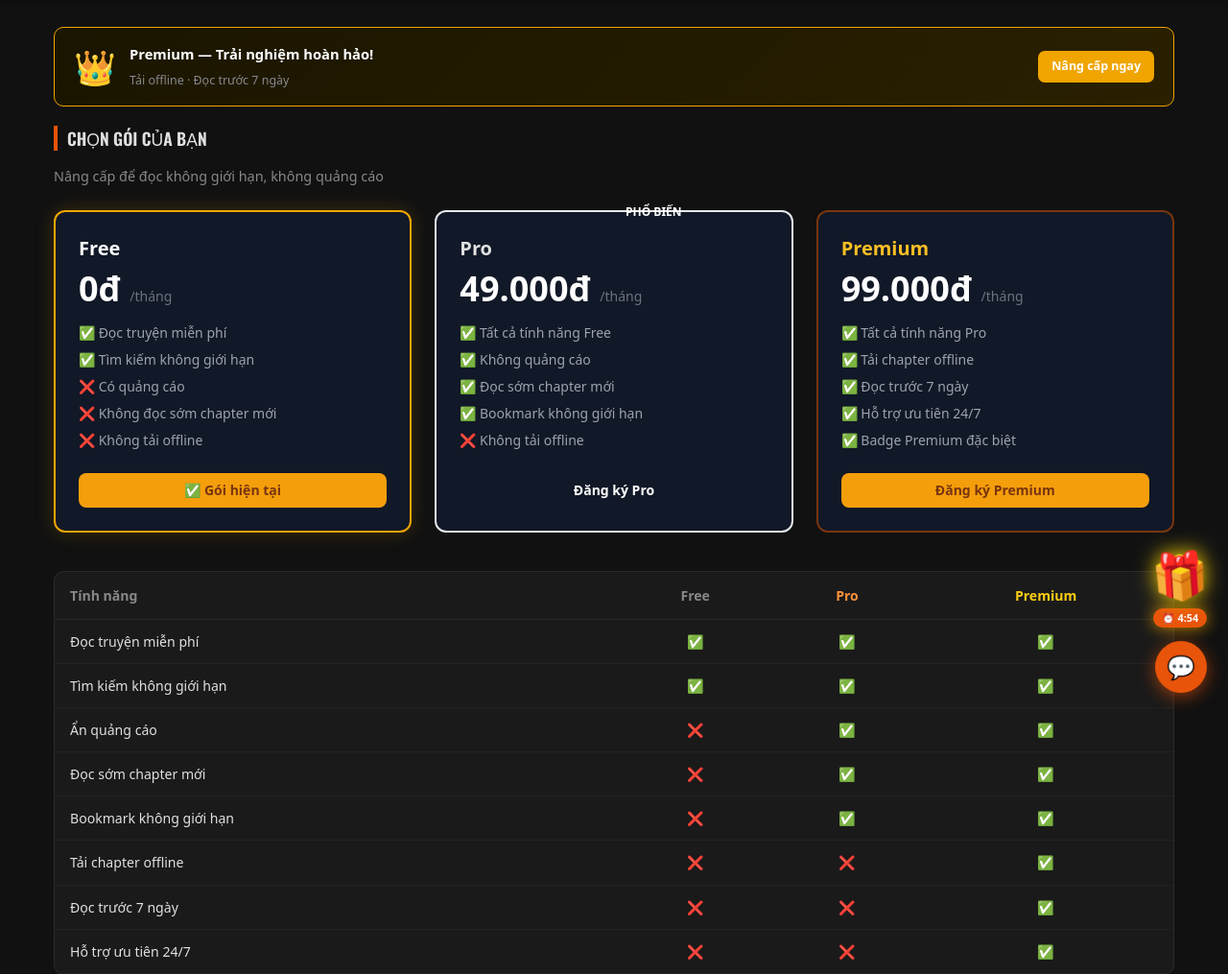
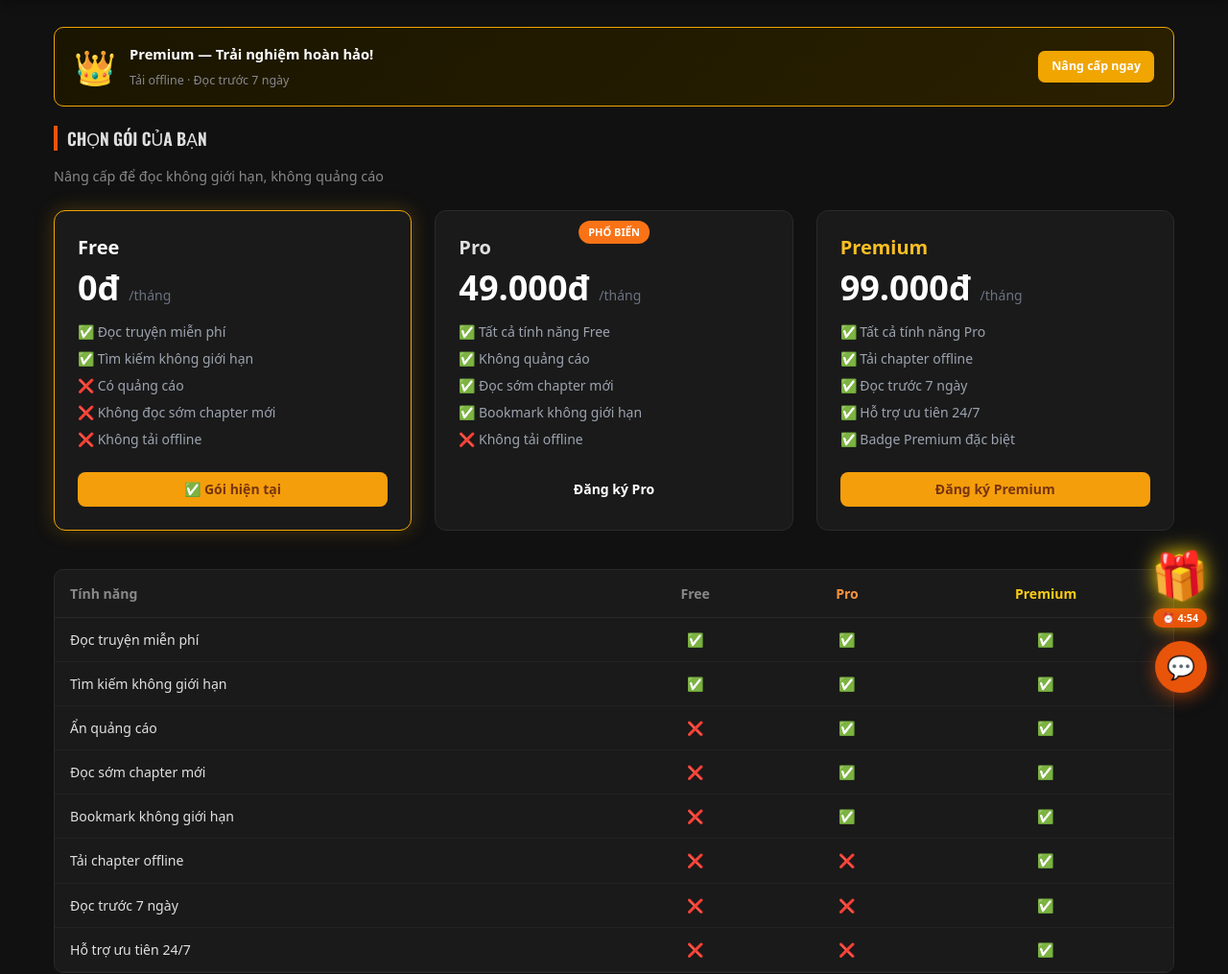
Before and after one commit to zorobmt159/web-truyen-tranh-, a Django app: page /pricing/ in a window 1280 px wide. Shown: the part 56-1071 px from the top of the page at 96% size. Run offline with Django 5.2, Linux system fonts and the light colour scheme; the visitor is signed in with stand-in values (Sample User, id 1); data comes from the database, SQL or seed files in the repository; data that the repository does not hold is empty.

Commit message:
Update pricing.html

```diff
--- a/users/templates/users/pricing.html
+++ b/users/templates/users/pricing.html
@@ -5,79 +5,159 @@
 {% block page_class %}no-sidebar{% endblock %}
 {% block sidebar %}{% endblock %}
 
-
 {% block extra_css %}
 <link href="https://cdn.jsdelivr.net/npm/tailwindcss@2.2.19/dist/tailwind.min.css" rel="stylesheet"/>
+
 <style>
-  .plan-card{transition:transform .2s,box-shadow .2s;}
-  .plan-card:hover{transform:translateY(-6px);}
-  .current-plan{border-color:#f0a500!important;box-shadow:0 0 20px rgba(240,165,0,.2);}
+  .plan-card{
+    transition: transform .2s, box-shadow .2s;
+    background: var(--surface);
+    border: 1px solid var(--border);
+    position: relative;
+    overflow: visible;
+  }
+
+  .plan-card:hover{
+    transform: translateY(-6px);
+    box-shadow: 0 10px 30px rgba(0,0,0,.25);
+  }
+
+  .current-plan{
+    border-color:#f0a500!important;
+    box-shadow:0 0 20px rgba(240,165,0,.25);
+  }
+
+  .badge-popular{
+    position:absolute;
+    top:10px;
+    left:50%;
+    transform:translateX(-50%);
+    background:#f97316;
+    color:#fff;
+    font-size:11px;
+    font-weight:700;
+    padding:4px 10px;
+    border-radius:999px;
+    z-index:10;
+  }
 </style>
 {% endblock %}
 
 {% block content %}
+
 <h2 class="section-title">Chọn gói của bạn</h2>
-<p style="color:var(--muted);margin-bottom:24px;font-size:.9rem;">Nâng cấp để đọc không giới hạn, không quảng cáo</p>
+<p style="color:var(--muted);margin-bottom:24px;font-size:.9rem;">
+  Nâng cấp để đọc không giới hạn, không quảng cáo
+</p>
 
-{% if messages %}{% for msg in messages %}<div style="background:rgba(232,84,10,.15);border:1px solid var(--accent);border-radius:8px;padding:12px 16px;margin-bottom:16px;color:var(--accent);">{{ msg }}</div>{% endfor %}{% endif %}
+{% if messages %}
+  {% for msg in messages %}
+    <div style="background:rgba(232,84,10,.15);border:1px solid var(--accent);border-radius:8px;padding:12px 16px;margin-bottom:16px;color:var(--accent);">
+      {{ msg }}
+    </div>
+  {% endfor %}
+{% endif %}
 
 <div class="grid grid-cols-1 md:grid-cols-3 gap-6 mb-10">
 
   <!-- FREE -->
-  <div class="plan-card bg-gray-900 border-2 {% if current_plan == 'free' %}current-plan{% else %}border-gray-800{% endif %} rounded-xl p-6 flex flex-col">
+  <div class="plan-card {% if current_plan == 'free' %}current-plan{% endif %} rounded-xl p-6 flex flex-col">
     <div class="mb-4">
       <h2 class="text-xl font-bold text-white">Free</h2>
-      <p class="text-4xl font-bold text-white mt-2">0đ <span class="text-sm text-gray-500 font-normal">/tháng</span></p>
+      <p class="text-4xl font-bold text-white mt-2">
+        0đ <span class="text-sm text-gray-500 font-normal">/tháng</span>
+      </p>
     </div>
+
     <ul class="text-sm text-gray-400 space-y-2 flex-1 mb-6">
-      <li>✅ Đọc truyện miễn phí</li><li>✅ Tìm kiếm không giới hạn</li>
-      <li>❌ Có quảng cáo</li><li>❌ Không đọc sớm chapter mới</li><li>❌ Không tải offline</li>
+      <li>✅ Đọc truyện miễn phí</li>
+      <li>✅ Tìm kiếm không giới hạn</li>
+      <li>❌ Có quảng cáo</li>
+      <li>❌ Không đọc sớm chapter mới</li>
+      <li>❌ Không tải offline</li>
     </ul>
-    <button disabled class="w-full py-2 rounded-lg {% if current_plan == 'free' %}bg-yellow-500 text-yellow-900{% else %}bg-gray-700 text-gray-400{% endif %} font-bold text-sm cursor-not-allowed">
+
+    <button disabled class="w-full py-2 rounded-lg
+      {% if current_plan == 'free' %}
+        bg-yellow-500 text-yellow-900
+      {% else %}
+        bg-gray-700 text-gray-400
+      {% endif %}
+      font-bold text-sm cursor-not-allowed">
       {% if current_plan == 'free' %}✅ Gói hiện tại{% else %}Gói cơ bản{% endif %}
     </button>
   </div>
 
   <!-- PRO -->
-  <div class="plan-card bg-gray-900 border-2 {% if current_plan == 'pro' %}current-plan{% else %}border-orange-900{% endif %} rounded-xl p-6 flex flex-col relative">
-    <div class="absolute -top-3 left-1/2 -translate-x-1/2 bg-orange-500 text-white text-xs font-bold px-3 py-1 rounded-full">PHỔ BIẾN</div>
+  <div class="plan-card {% if current_plan == 'pro' %}current-plan{% endif %} rounded-xl p-6 flex flex-col">
+
+    <div class="badge-popular">PHỔ BIẾN</div>
+
     <div class="mb-4">
       <h2 class="text-xl font-bold text-orange-400">Pro</h2>
-      <p class="text-4xl font-bold text-white mt-2">49.000đ <span class="text-sm text-gray-500 font-normal">/tháng</span></p>
+      <p class="text-4xl font-bold text-white mt-2">
+        49.000đ <span class="text-sm text-gray-500 font-normal">/tháng</span>
+      </p>
     </div>
+
     <ul class="text-sm text-gray-400 space-y-2 flex-1 mb-6">
-      <li>✅ Tất cả tính năng Free</li><li>✅ Không quảng cáo</li>
-      <li>✅ Đọc sớm chapter mới</li><li>✅ Bookmark không giới hạn</li><li>❌ Không tải offline</li>
+      <li>✅ Tất cả tính năng Free</li>
+      <li>✅ Không quảng cáo</li>
+      <li>✅ Đọc sớm chapter mới</li>
+      <li>✅ Bookmark không giới hạn</li>
+      <li>❌ Không tải offline</li>
     </ul>
+
     {% if current_plan == 'pro' %}
-      <button disabled class="w-full py-2 rounded-lg bg-yellow-500 text-yellow-900 font-bold text-sm cursor-not-allowed">✅ Gói hiện tại</button>
+      <button disabled class="w-full py-2 rounded-lg bg-yellow-500 text-yellow-900 font-bold text-sm cursor-not-allowed">
+        ✅ Gói hiện tại
+      </button>
     {% elif current_plan == 'premium' %}
-      <button disabled class="w-full py-2 rounded-lg bg-gray-700 text-gray-500 font-bold text-sm cursor-not-allowed">Gói thấp hơn gói hiện tại</button>
+      <button disabled class="w-full py-2 rounded-lg bg-gray-700 text-gray-500 font-bold text-sm cursor-not-allowed">
+        Gói thấp hơn gói hiện tại
+      </button>
     {% else %}
-      <a href="{% url 'checkout' plan='pro' %}" class="block w-full py-2 rounded-lg bg-orange-500 hover:bg-orange-600 text-white font-bold text-sm text-center">Đăng ký Pro</a>
+      <a href="{% url 'checkout' plan='pro' %}"
+         class="block w-full py-2 rounded-lg bg-orange-500 hover:bg-orange-600 text-white font-bold text-sm text-center">
+        Đăng ký Pro
+      </a>
     {% endif %}
   </div>
 
   <!-- PREMIUM -->
-  <div class="plan-card bg-gray-900 border-2 {% if current_plan == 'premium' %}current-plan{% else %}border-yellow-900{% endif %} rounded-xl p-6 flex flex-col">
+  <div class="plan-card {% if current_plan == 'premium' %}current-plan{% endif %} rounded-xl p-6 flex flex-col">
+
     <div class="mb-4">
       <h2 class="text-xl font-bold text-yellow-400">Premium</h2>
-      <p class="text-4xl font-bold text-white mt-2">99.000đ <span class="text-sm text-gray-500 font-normal">/tháng</span></p>
+      <p class="text-4xl font-bold text-white mt-2">
+        99.000đ <span class="text-sm text-gray-500 font-normal">/tháng</span>
+      </p>
     </div>
+
     <ul class="text-sm text-gray-400 space-y-2 flex-1 mb-6">
-      <li>✅ Tất cả tính năng Pro</li><li>✅ Tải chapter offline</li>
-      <li>✅ Đọc trước 7 ngày</li><li>✅ Hỗ trợ ưu tiên 24/7</li><li>✅ Badge Premium đặc biệt</li>
+      <li>✅ Tất cả tính năng Pro</li>
+      <li>✅ Tải chapter offline</li>
+      <li>✅ Đọc trước 7 ngày</li>
+      <li>✅ Hỗ trợ ưu tiên 24/7</li>
+      <li>✅ Badge Premium đặc biệt</li>
     </ul>
+
     {% if current_plan == 'premium' %}
-      <a href="{% url 'cancel_subscription' %}" class="block w-full py-2 rounded-lg bg-gray-700 hover:bg-gray-600 text-gray-300 font-bold text-sm text-center">Hủy gia hạn</a>
+      <a href="{% url 'cancel_subscription' %}"
+         class="block w-full py-2 rounded-lg bg-gray-700 hover:bg-gray-600 text-gray-300 font-bold text-sm text-center">
+        Hủy gia hạn
+      </a>
     {% else %}
-      <a href="{% url 'checkout' plan='premium' %}" class="block w-full py-2 rounded-lg bg-yellow-500 hover:bg-yellow-400 text-yellow-900 font-bold text-sm text-center">Đăng ký Premium</a>
+      <a href="{% url 'checkout' plan='premium' %}"
+         class="block w-full py-2 rounded-lg bg-yellow-500 hover:bg-yellow-400 text-yellow-900 font-bold text-sm text-center">
+        Đăng ký Premium
+      </a>
     {% endif %}
   </div>
 
 </div>
 
-<!-- Bảng so sánh -->
+<!-- BẢNG SO SÁNH -->
 <div style="background:var(--surface);border:1px solid var(--border);border-radius:10px;overflow:hidden;margin-bottom:20px;">
   <table style="width:100%;border-collapse:collapse;font-size:.88rem;">
     <thead>
@@ -100,4 +180,5 @@
     </tbody>
   </table>
 </div>
+
 {% endblock %}
```
